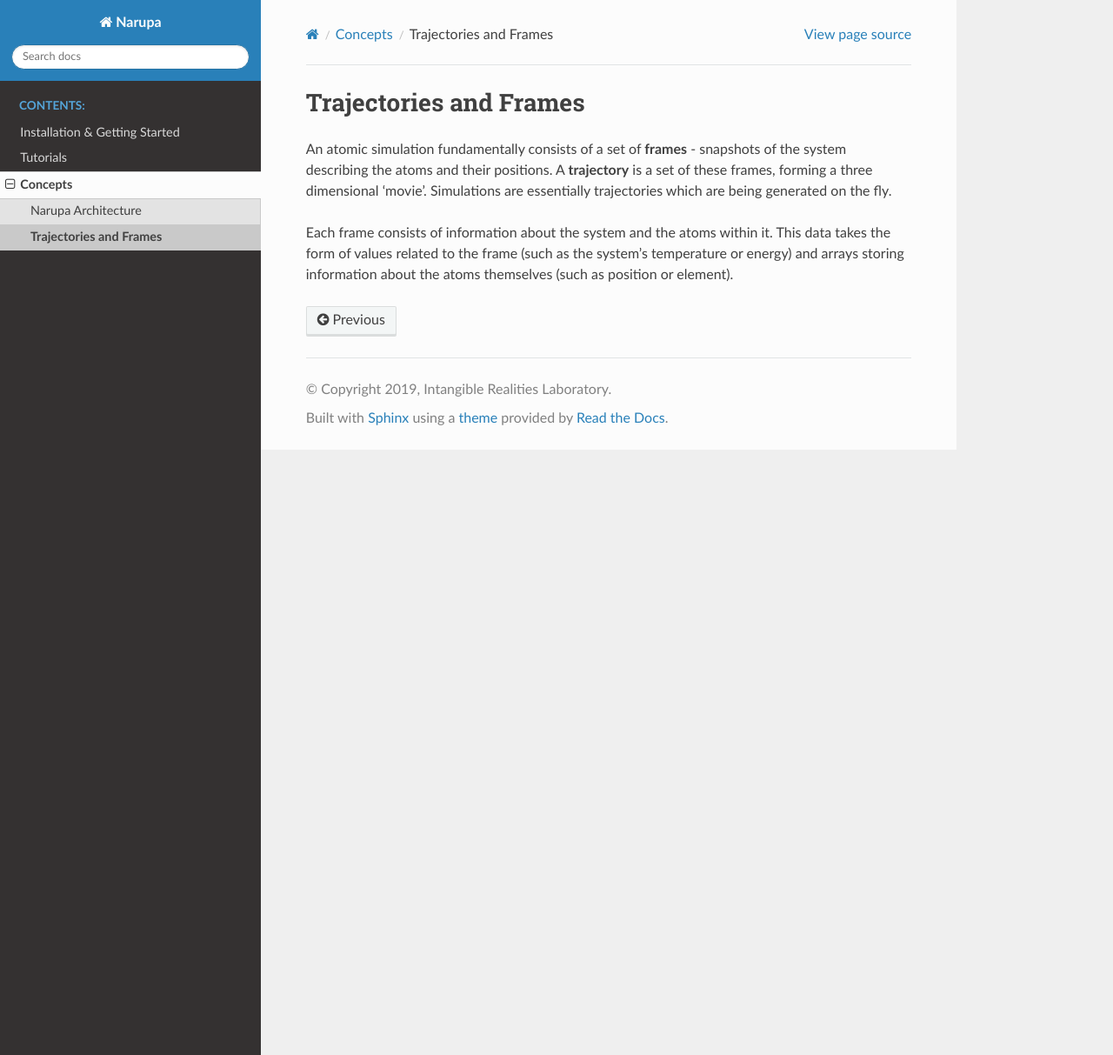
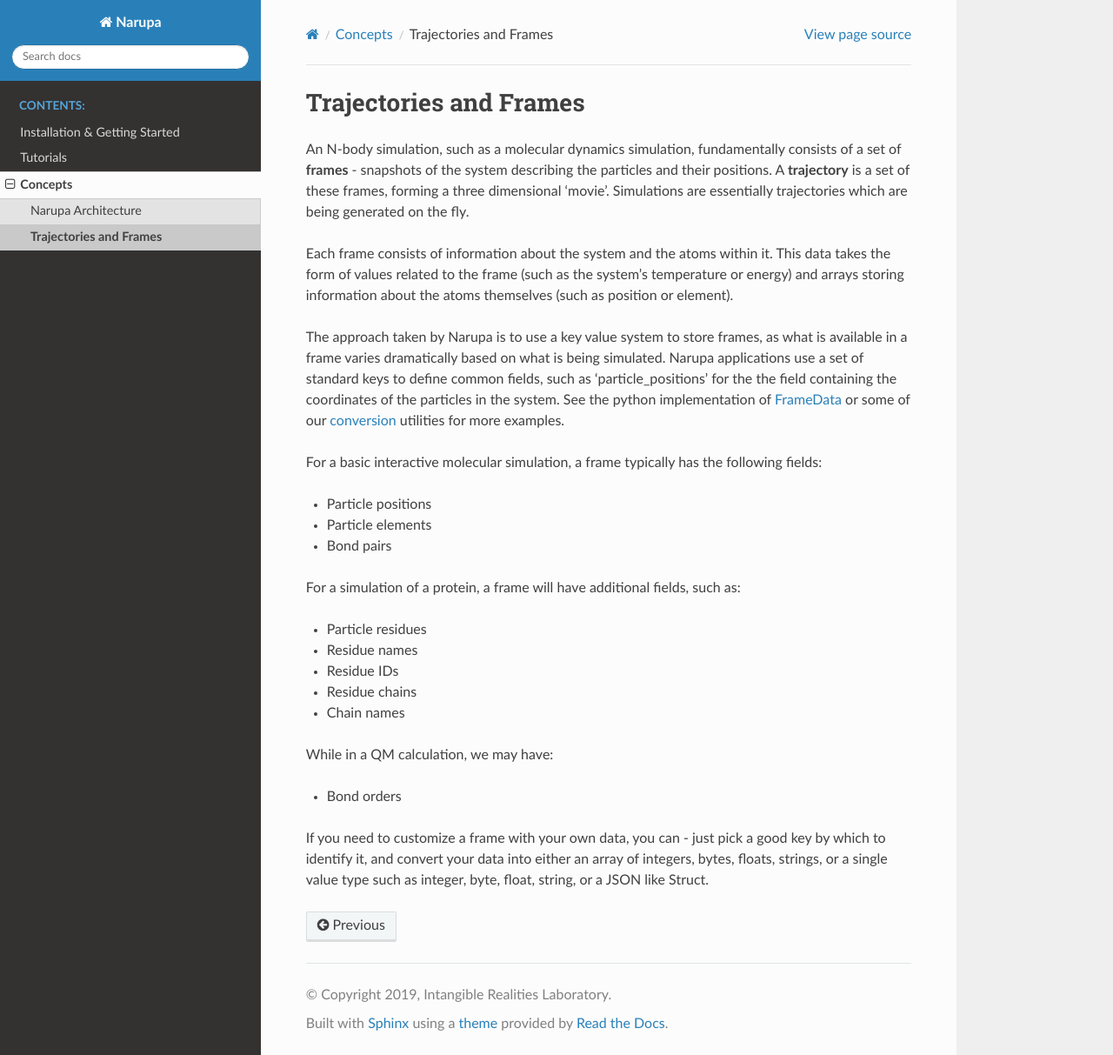
Before and after one commit to IRL2/nanover-docs, a Sphinx documentation site: the page built from source/concepts/frames.rst, in a window 1280 px wide and 1213 px high. Shown: the whole window at 87% size. Built offline with Sphinx 7.4.7 and the Read the Docs theme 2.0.0, drawn with Linux system fonts in a browser that asks for light colours; pages that are not in the unit, such as notebooks, are missing from menus; the version number could not be read and is left out.

Commit message:
update documentation

```diff
--- a/source/concepts/frames.rst
+++ b/source/concepts/frames.rst
@@ -1,8 +1,8 @@
 Trajectories and Frames
 =======================
 
-An atomic simulation fundamentally consists of a set of **frames** - snapshots
-of the system describing the atoms and their positions. A **trajectory** is a set
+An N-body simulation, such as a molecular dynamics simulation, fundamentally consists of a set of **frames** - snapshots
+of the system describing the particles and their positions. A **trajectory** is a set
 of these frames, forming a three dimensional 'movie'. Simulations are essentially
 trajectories which are being generated on the fly.
 
@@ -10,3 +10,31 @@ Each frame consists of information about the system and the atoms within it. Thi
 data takes the form of values related to the frame (such as the system's temperature
 or energy) and arrays storing information about the atoms themselves (such as position
 or element).
+
+The approach taken by Narupa is to use a key value system to store frames, as what is
+available in a frame varies dramatically based on what is being simulated. Narupa applications
+use a set of standard keys to define common fields, such as 'particle_positions' for the the field
+containing the coordinates of the particles in the system. See the python implementation of `FrameData <../../python/narupa.trajectory.frame_data>`_
+or some of our `conversion <../../python/narupa.openmm.converter>`_  utilities for more examples.
+
+For a basic interactive molecular simulation, a frame typically has the following fields:
+
+* Particle positions
+* Particle elements
+* Bond pairs
+
+For a simulation of a protein, a frame will have additional fields, such as:
+
+* Particle residues
+* Residue names
+* Residue IDs
+* Residue chains
+* Chain names
+
+While in a QM calculation, we may have:
+
+* Bond orders
+
+If you need to customize a frame with your own data, you can - just pick a good key by which to identify
+it, and convert your data into either an array of integers, bytes, floats, strings, or a single value type such as
+integer, byte, float, string, or a JSON like Struct.
--- a/source/tutorials/tutorials.rst
+++ b/source/tutorials/tutorials.rst
@@ -14,7 +14,4 @@ framework you're running with Narupa.
 Further reading
 ---------------
 
-For more details:
-
-* Look at the documentation for the individual :ref:`modules <narupa-protocol>`.
-* Browse the :git:`source code <>` online.
+For more details, look at the documentation for the individual :ref:`modules <narupa-protocol>`.
```
Also changed, not shown: source/concepts/architecture.rst (+20 -25 lines), source/index.rst (+9 -8 lines), source/installation.rst (+15 -11 lines), source/concepts/assets/architecture/narupa_2019_imd_frontend.png, source/concepts/assets/architecture/narupa_2019_imd_server.png, source/concepts/assets/architecture/narupa_2019_microservices.png.
